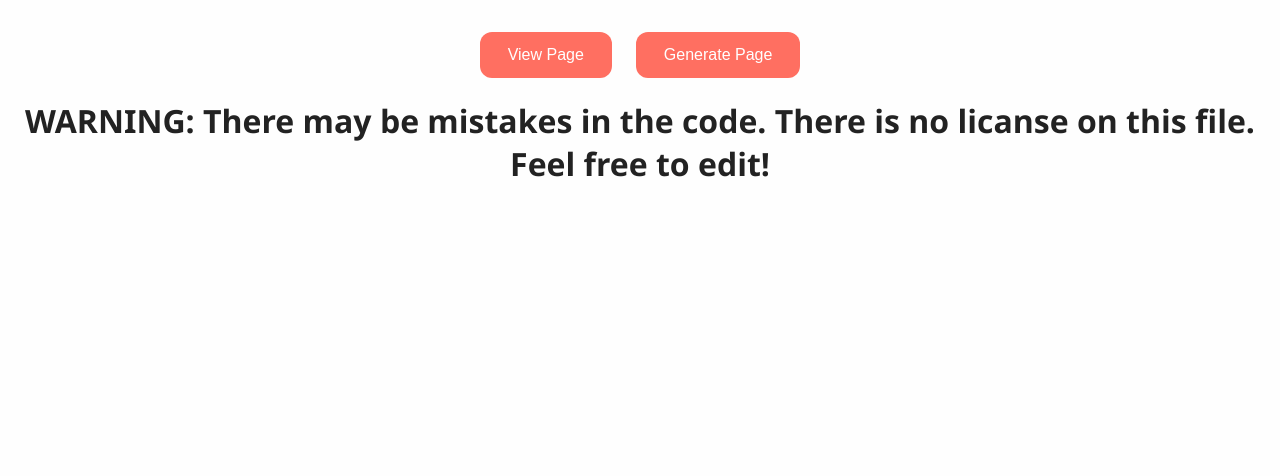
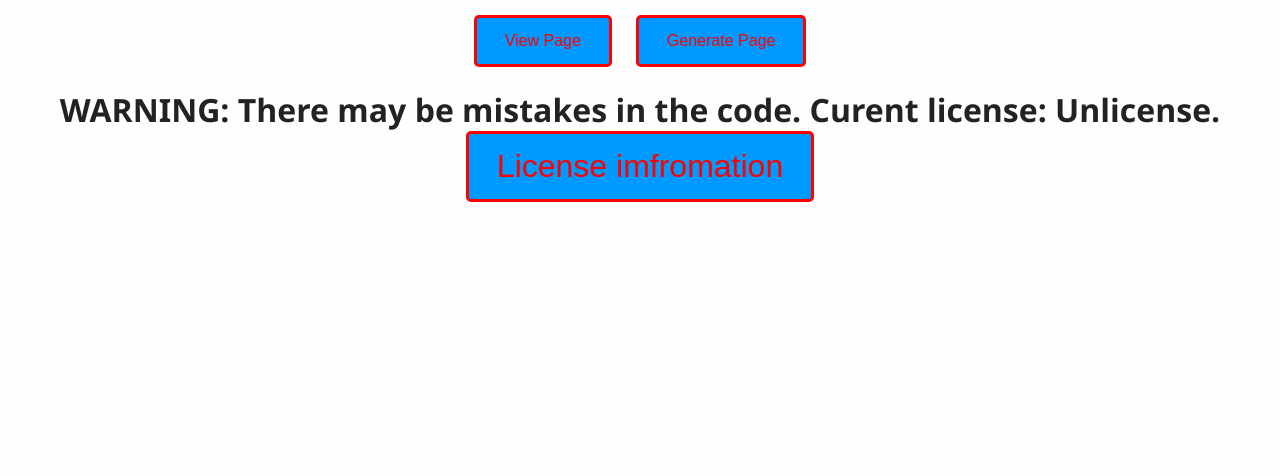
Before and after one commit to camcookie876/MINI, a plain HTML site: page index.html in a window 1280 px wide. Shown: the part 324-800 px from the top of the page. Drawn offline with Linux system fonts and the light colour scheme.

Commit message:
Modify button actions and update license information
Updated button links and corrected error message.

```diff
--- a/index.html
+++ b/index.html
@@ -66,15 +66,29 @@
       }
     }
     .error { text-color: #ff0000:}
+    .mini-btn {
+      border: solid #ff0000;
+      border-radius: 5px;
+      background: #0099ff;
+      color: #ff0000;
+      cursor: pointer;
+      transition: background 0.3s ease, transform 0.2s ease;
+    }
+    .mini-btn:hover {
+      background: #ff0000;
+      color: white;
+      border: solid #0099ff;
+    }
   </style>
 </head>
 <body>
   <h1>Welcome to Camcookie MINI</h1>
   <div class="button-container">
     <button class="mini-btn" onclick="goTo('https://camcookie876.github.io/MINI/view/')">View Page</button>
-    <button class="mini-btn" onclick="goTo('https://camcookie876.github.io/MINI/2/')">Generate Page</button>
+    <button class="mini-btn" onclick="goTo('https://camcookie876.github.io/MINI/make/')">Generate Page</button>
   </div>
-  <h1 class="error">WARNING: There may be mistakes in the code. There is no licanse on this file. Feel free to edit!</h1>
+  <h1 class="error">WARNING: There may be mistakes in the code. Curent license: Unlicense. <button class="mini-btn" onclick="goTo('https://github.com/camcookie876/MINI/blob/main/LICENSE')">License imfromation</button>
+  </div></h1>
 
   <script>
     function goTo(url) {
```
